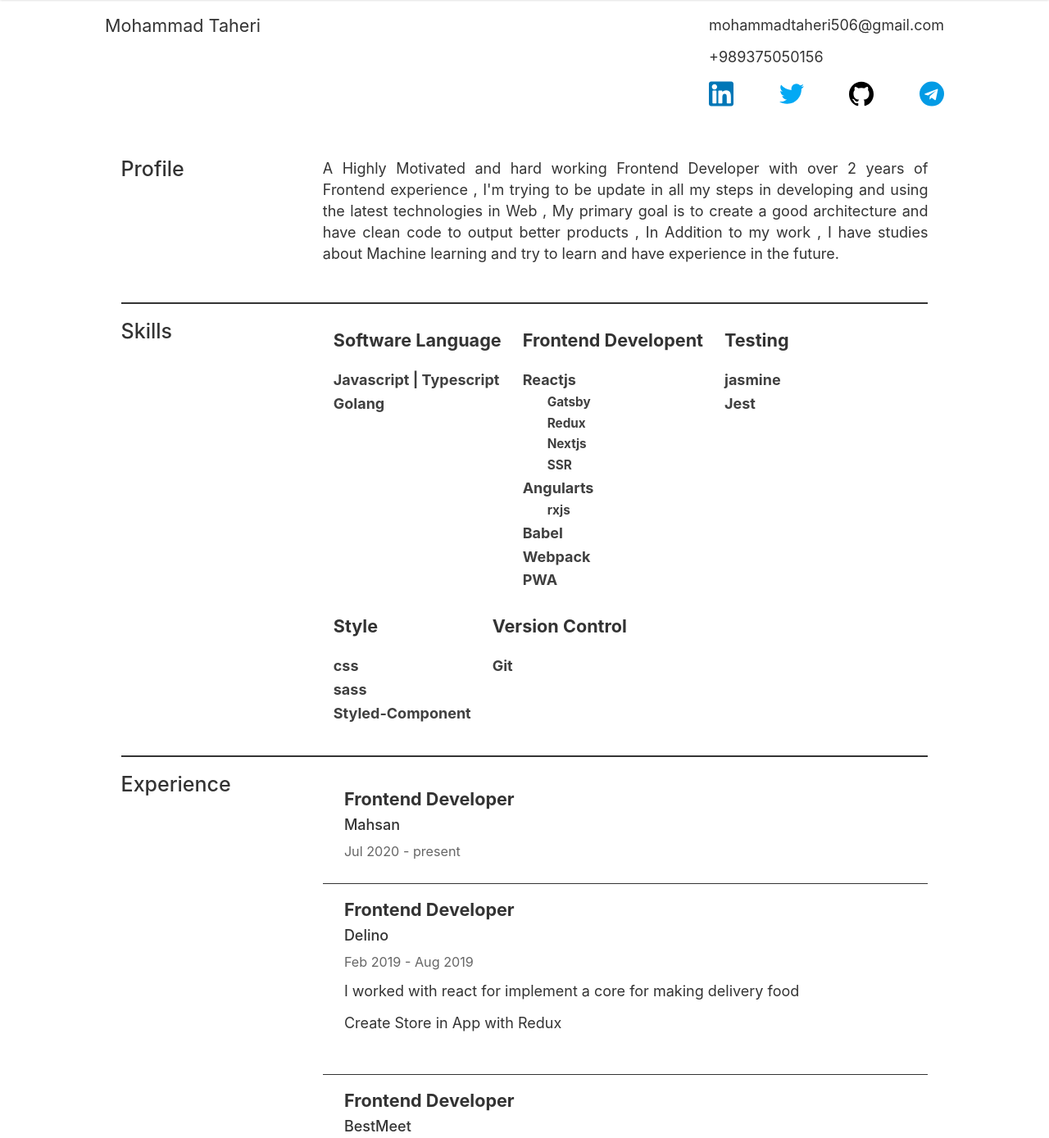
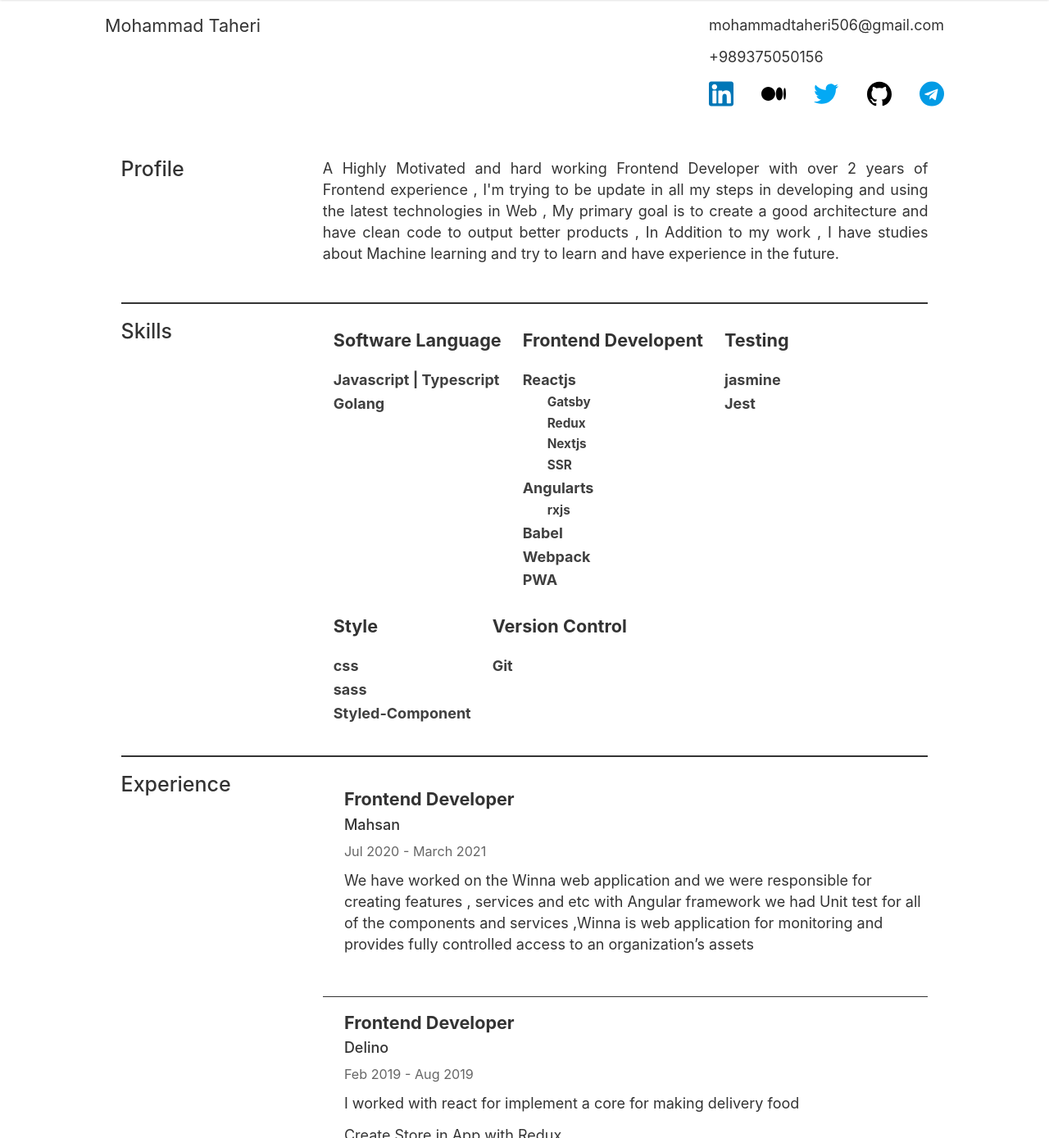
Before and after one commit to tmohammad78/CV, a Gatsby site: page / in a window 1280 px wide. Shown: the part 277-1666 px from the top of the page at 82% size. Built offline with nearby package versions, Linux system fonts and the light colour scheme; Gatsby itself is replaced by a stand-in of ours.

Commit message:
update cv add medium

```diff
--- a/src/components/experience/experience.js
+++ b/src/components/experience/experience.js
@@ -3,24 +3,33 @@ export const exp = [
     name: "Mahsan",
     url: "https://www.linkedin.com/company/mahsan/",
     position: "Frontend Developer",
-    date: "Jul 2020 - present"
+    date: "Jul 2020 - March 2021",
+    description: [
+      "We have worked on the Winna web application  and we were responsible for creating  features , services and etc  with  Angular framework  we had Unit test for all of the components and services ,Winna is web application for monitoring and provides fully controlled access to an organization’s assets  ",
+    ],
   },
   {
     name: "Delino",
     url: "https://www.linkedin.com/company/delino/",
     position: "Frontend Developer",
     date: "Feb 2019 - Aug 2019",
-    description: ["I worked with react for implement a core for making delivery food", "Create Store in App with Redux"]
+    description: [
+      "I worked with react for implement a core for making delivery food",
+      "Create Store in App with Redux",
+    ],
   },
   {
     name: "BestMeet",
     position: "Frontend Developer",
     date: "Jul 2018 - Sep 2018",
-    description: ["I was intern of frontend in that Start-up", "I started frontend from there and I learned Bootstrap 4"]
+    description: [
+      "I was intern of frontend in that Start-up",
+      "I started frontend from there and I learned Bootstrap 4",
+    ],
   },
   {
     name: "DPI co",
     position: "Wordpress Developer",
-    date: "Jan 2018 – Feb 2018"
-  }
+    date: "Jan 2018 – Feb 2018",
+  },
 ]
--- a/src/components/header/index.jsx
+++ b/src/components/header/index.jsx
@@ -3,24 +3,45 @@ import Linkedin from "../../../assets/linkedin.svg"
 import Twitter from "../../../assets/twitter.svg"
 import Telegram from "../../../assets/telegram.svg"
 import Github from "../../../assets/github.svg"
+import Medium from "../../../assets/medium.svg"
 
 import "./style.scss"
 
 const Header = () => {
   return (
     <div className="header__profile">
-      <div className="image">
-      </div>
+      <div className="image"></div>
       <div className="header__info">
         <span className="name">Mohammad Taheri</span>
         <ul className="header__pro">
           <li>mohammadtaheri506@gmail.com</li>
           <li>+989375050156</li>
           <li className="icons">
-            <div><a href="https://www.linkedin.com/in/tmohammad78/"><Linkedin /></a></div>
-            <div><a href="https://twitter.com/tmohammad78"><Twitter /></a></div>
-            <div><a href="https://github.com/tmohammad78"><Github /></a></div>
-            <div><a href="https://t.me/Tmohammad_taheri"><Telegram /></a></div>
+            <div>
+              <a href="https://www.linkedin.com/in/tmohammad78/">
+                <Linkedin />
+              </a>
+            </div>
+            <div>
+              <a href="https://mohammadtaheri.medium.com/">
+                <Medium />
+              </a>
+            </div>
+            <div>
+              <a href="https://twitter.com/tmohammad78">
+                <Twitter />
+              </a>
+            </div>
+            <div>
+              <a href="https://github.com/tmohammad78">
+                <Github />
+              </a>
+            </div>
+            <div>
+              <a href="https://t.me/Tmohammad_taheri">
+                <Telegram />
+              </a>
+            </div>
           </li>
         </ul>
       </div>
```
Also changed, not shown: assets/medium.svg (added).
